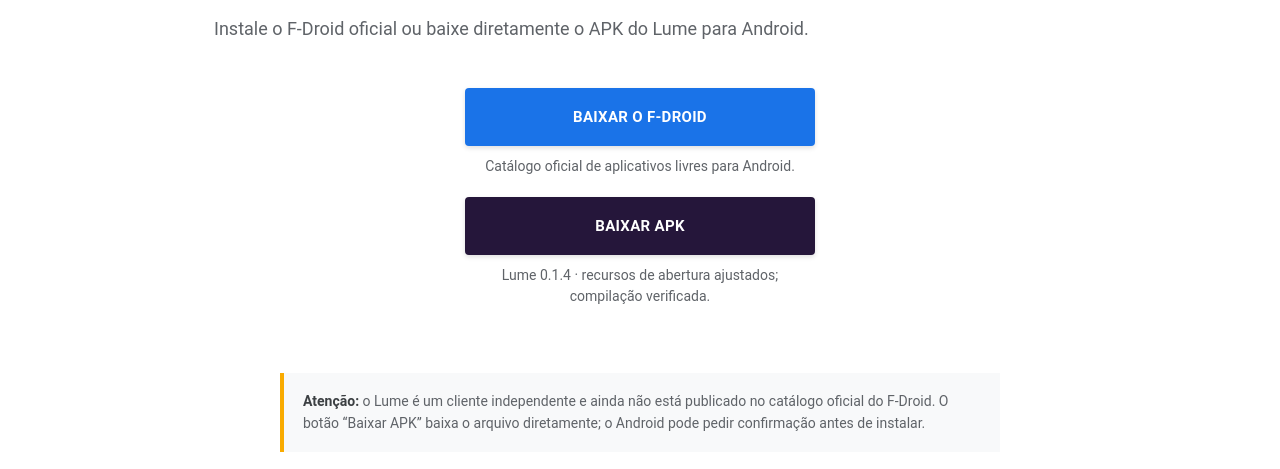
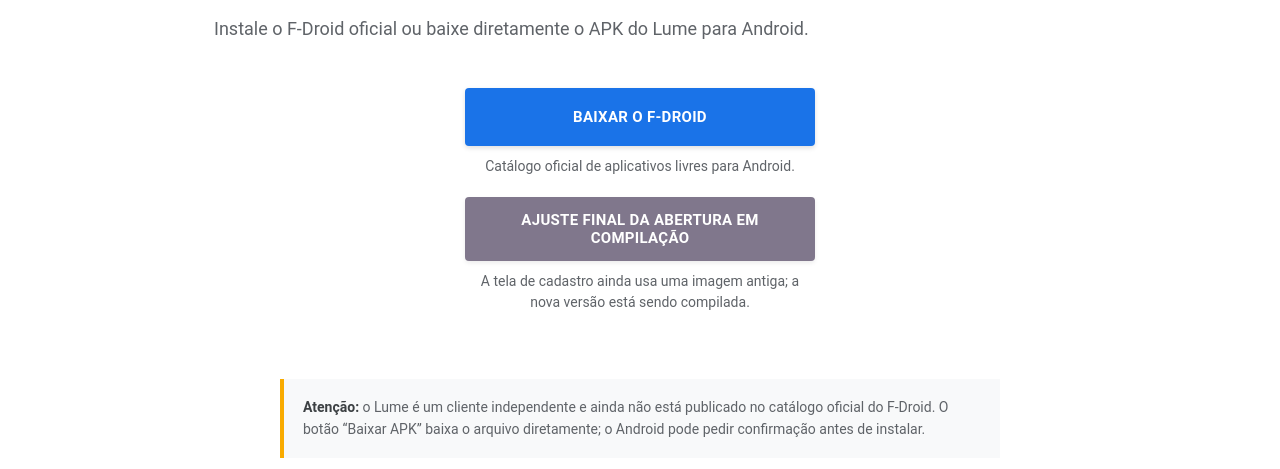
Before and after one commit to contactokakashigamesofc24-dotcom/Lume-Download, a plain HTML site: page index.html in a window 1280 px wide. Shown: the part 309-778 px from the top of the page. Drawn offline with Linux system fonts and the light colour scheme.

Commit message:
Mark final Lume startup screen fix as in progress

```diff
--- a/index.html
+++ b/index.html
@@ -23,8 +23,8 @@
     <section class="buttons" aria-label="Downloads">
       <a class="btn" href="https://f-droid.org/F-Droid.apk">BAIXAR O F-DROID</a>
       <p class="caption">Catálogo oficial de aplicativos livres para Android.</p>
-      <a class="btn secondary" href="https://github.com/contactokakashigamesofc24-dotcom/Signal-Android-Connect/releases/download/lume-0.1.4-2026-11-26/Lume.apk">BAIXAR APK</a>
-      <p class="caption">Lume 0.1.4 · recursos de abertura ajustados; compilação verificada.</p>
+      <span class="btn secondary" aria-disabled="true" style="opacity:.58;cursor:not-allowed">AJUSTE FINAL DA ABERTURA EM COMPILAÇÃO</span>
+      <p class="caption">A tela de cadastro ainda usa uma imagem antiga; a nova versão está sendo compilada.</p>
     </section>
     <aside class="notice"><strong>Atenção:</strong> o Lume é um cliente independente e ainda não está publicado no catálogo oficial do F-Droid. O botão “Baixar APK” baixa o arquivo diretamente; o Android pode pedir confirmação antes de instalar.</aside>
     <p class="legal">O Lume é um projeto independente, sem afiliação ou endosso da Signal. Consulte os <a href="https://github.com/contactokakashigamesofc24-dotcom/Signal-Android-Connect/blob/luiz-independent-client/docs/LEGAL.md">termos e a política preliminar de privacidade</a> antes de instalar.</p>
```
